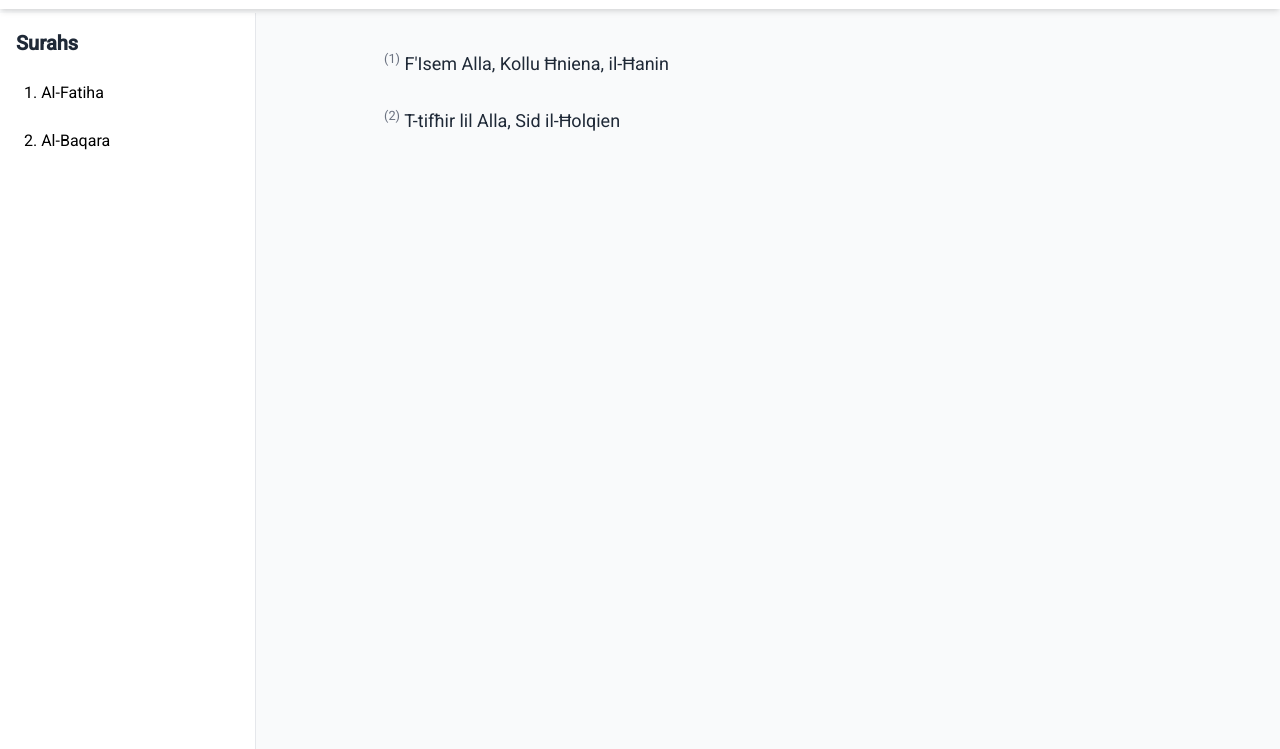
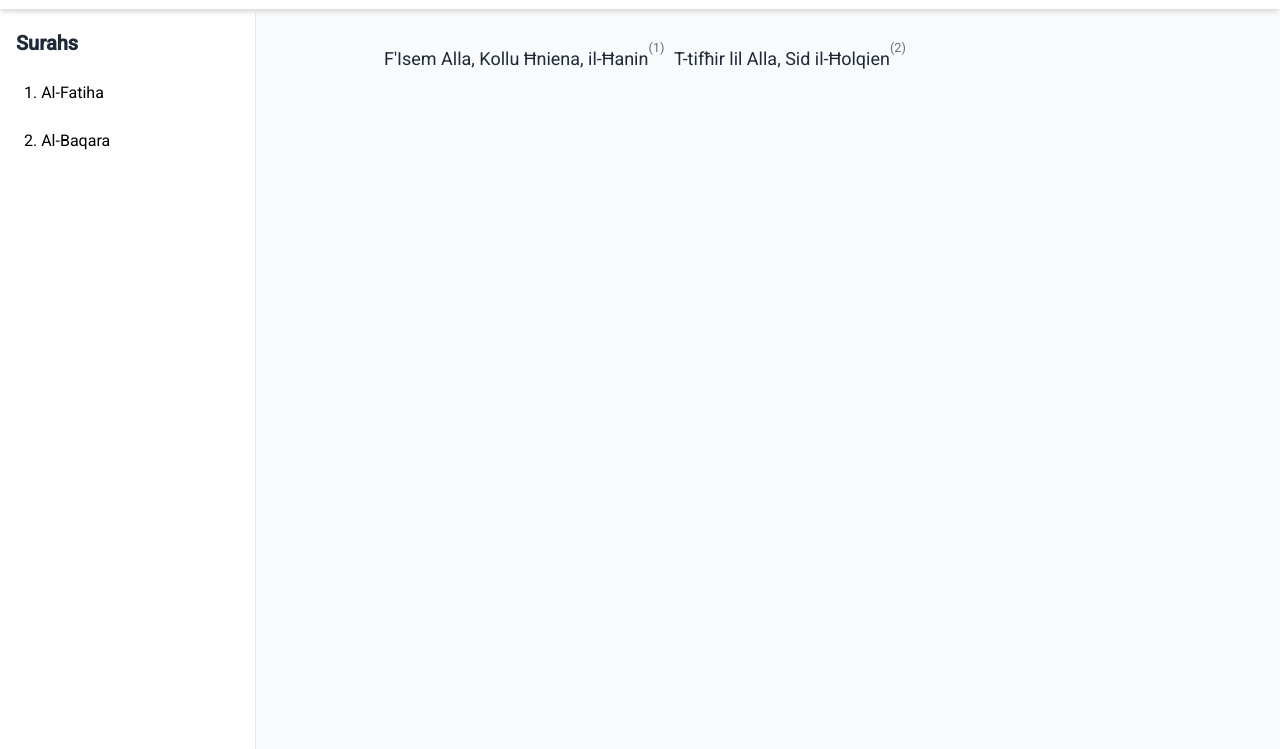
Before and after one commit to MaajidM/Malti, a plain HTML site: page index.html in a window 1280 px wide. Shown: the part 51-800 px from the top of the page. Drawn offline with nearby package versions, Linux system fonts and the light colour scheme.

Commit message:
Update index.html

```diff
--- a/index.html
+++ b/index.html
@@ -24,7 +24,9 @@
             vertical-align: super; /* Superscript */
         }
         .continuous-text {
-            white-space: pre-line; /* Preserve formatting with line breaks */
+            white-space: nowrap; /* Prevent line breaks */
+            display: inline; /* Keep text in one line */
+            margin-right: 5px;
         }
         .dark-mode {
             background-color: #1a202c;
@@ -111,18 +113,18 @@
             });
         }
 
-        // Display Surah and Verses in a continuous flow with verse number in gray and superscript
+        // Display Surah and Verses in continuous flow with verse number in gray and superscript
         function displaySurah(surahName) {
             const surah = quranData[surahName];
 
-            // Display verses in a continuous flow
+            // Display verses in a continuous flow (inline, no line breaks)
             verseContainer.innerHTML = ''; // Clear previous content
             let verseText = '';
             Object.entries(surah).forEach(([verseNumber, verse]) => {
                 verseText += `
-                    <div class="text-lg text-gray-800">
-                        <span class="verse-number">(${verseNumber})</span> ${verse.maltese}
-                    </div>
+                    <span class="continuous-text text-lg text-gray-800">
+                        ${verse.maltese}<sup class="verse-number">(${verseNumber})</sup>
+                    </span>
                 `;
             });
             verseContainer.innerHTML = verseText;
```
